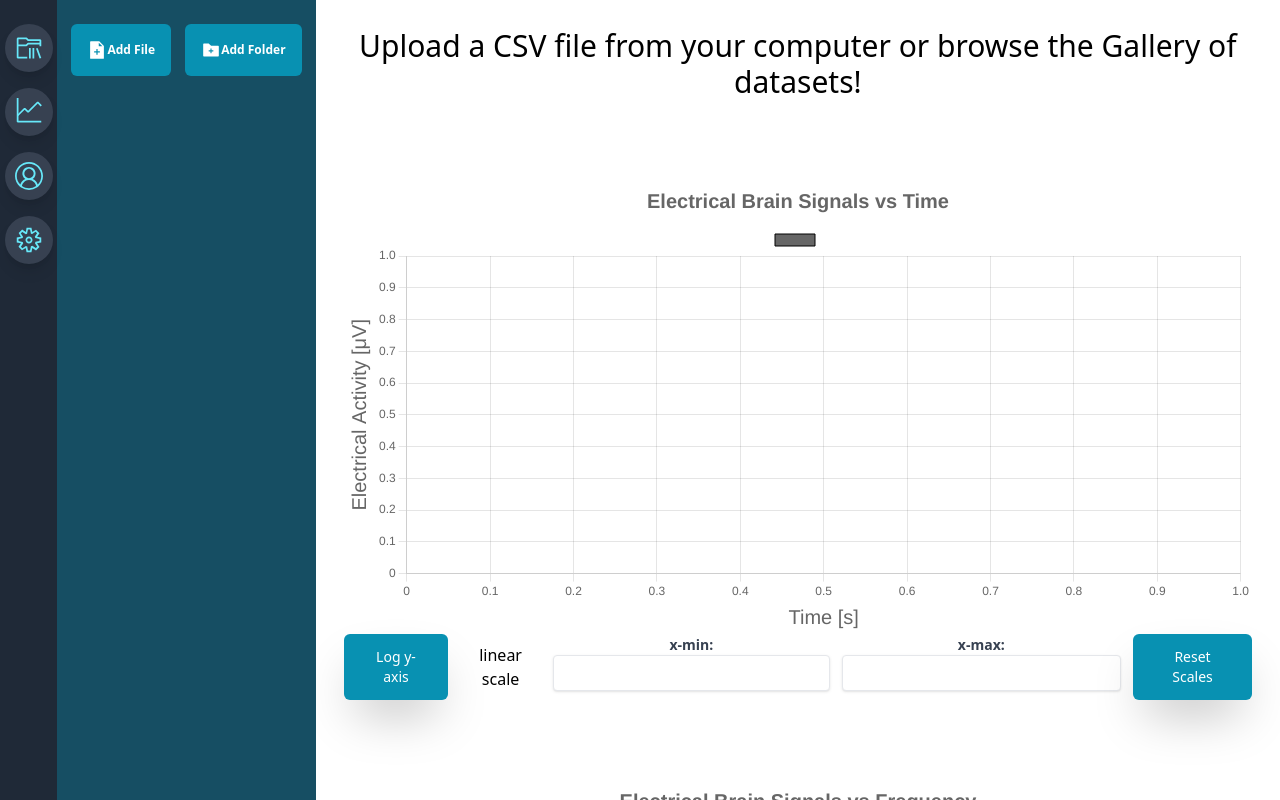
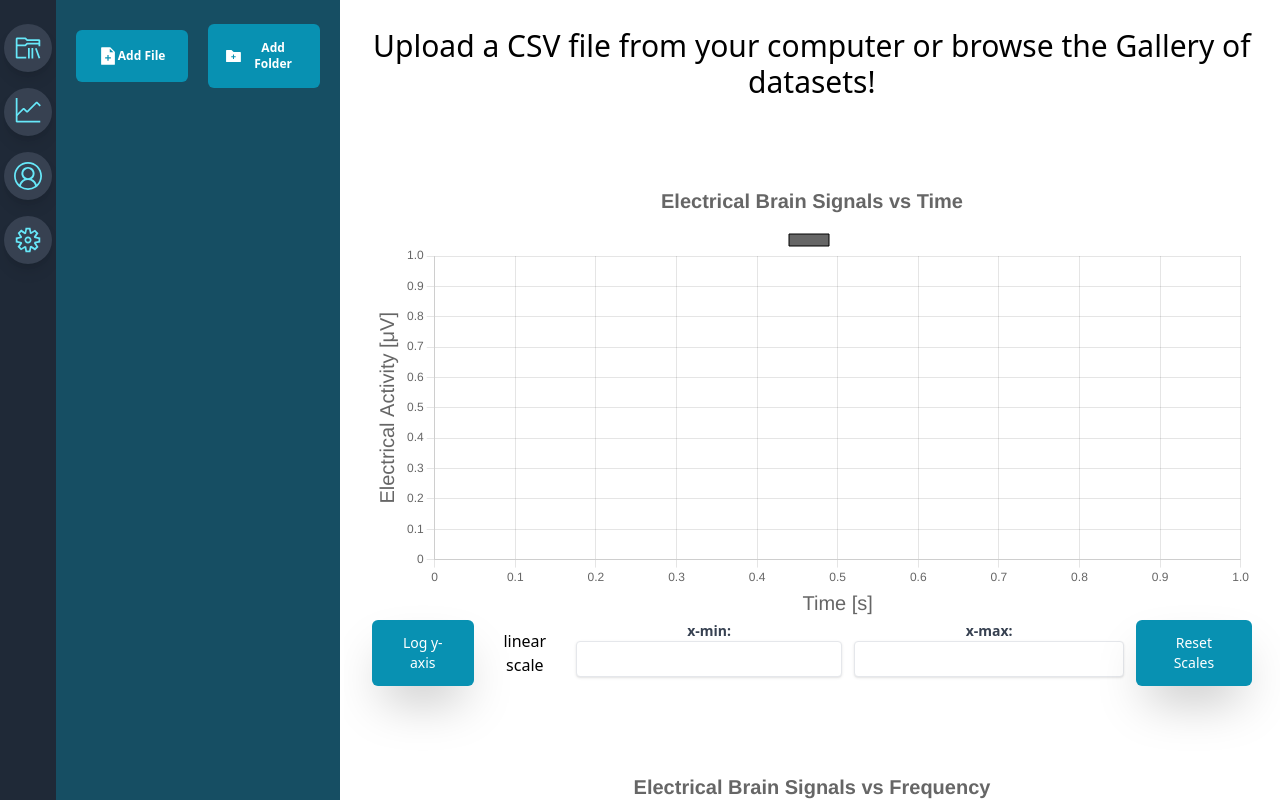
Before and after one commit to JoshWAllen/Queens-Brainwaves, a React (Create React App) app: page / in a window 1280 px wide. Both pictures are taken after a click on the element "File Explorer". Built offline with nearby package versions, Linux system fonts and the light colour scheme.

Commit message:
Added resizable functionality to the sidepanel.

```diff
--- a/src/App.js
+++ b/src/App.js
@@ -21,6 +21,8 @@ ChartJS.register(
   Tooltip,
   Legend
 ); //registering plugins
+//frequency conversion
+var fft = require("fft-js").fft;
 
 export default function App() {
   //State for the time data prop
@@ -79,9 +81,6 @@ export default function App() {
 
   //State for file explorer side panel
   const [folderFiles, setFolderFiles] = React.useState({});
-
-  //frequency conversion
-  var fft = require("fft-js").fft;
 
   //State for the frequency data prop
   const [fData, setFData] = React.useState({
@@ -213,7 +212,7 @@ export default function App() {
           setTitle={setTitle}
         />
       )}
-      <div className="flex-grow h-screen p-7 overflow-auto">
+      <div className="flex-grow h-screen p-7 overflow-auto border-none">
         <h1 className="text-3xl">{title}</h1>
         <ScatterChart chartData={data} titles={timeTitles} />
         <ScatterChart chartData={fData} titles={freqTitles} />
--- a/src/components/FileExplorer.js
+++ b/src/components/FileExplorer.js
@@ -51,7 +51,6 @@ const FileExplorer = ({
   //Take folder as input and get info from each file within it
   function folderInput(e) {
     const files = e.target.files;
-
     //loops through all files in folder and parses CSV data
     let folderData = {};
     for (let i = 0; i < files.length; i++) {
@@ -61,14 +60,12 @@ const FileExplorer = ({
         header: true,
         skipEmptyLines: true,
         complete: (results) => {
+          // console.log(file.type);
           //Filters out filetypes that are not CSV
-          if (file.type === "text/csv") {
-            folderData[file.webkitRelativePath] = { file: file, data: results };
-          }
-          if (i === files.length - 1) {
-            //code to run when all files are parsed
-            setFolderFiles(folderData);
-          }
+          // if (file.type === "text/csv") // seemed to cause issues on firefox
+          folderData[file.webkitRelativePath] = { file: file, data: results };
+
+          if (i === files.length - 1) setFolderFiles(folderData); //runs when all files are parsed
         },
       });
     }
@@ -77,7 +74,7 @@ const FileExplorer = ({
   return (
     <div>
       <div className="flex flex-row gap-1 items-center justify-evenly mx-1">
-        <label className="flex items-center my-6 font-bold p-4 text-white rounded-md bg-cyan-600 inline-block hover:bg-cyan-500">
+        <label className="flex items-center justify-center w-28 my-6 font-bold p-4 text-white rounded-md bg-cyan-600 hover:bg-cyan-500">
           <AiFillFileAdd size="20" />
           Add File
           <input
@@ -89,7 +86,7 @@ const FileExplorer = ({
             accept=".csv"
           />
         </label>
-        <label className="flex items-center my-6 font-bold p-4 text-white rounded-md bg-cyan-600 inline-block hover:bg-cyan-500">
+        <label className="flex items-center justify-center w-28 my-6 font-bold p-4 text-white rounded-md bg-cyan-600 hover:bg-cyan-500">
           <AiFillFolderAdd size="20" />
           Add Folder
           <input
--- a/src/components/SidePanel.js
+++ b/src/components/SidePanel.js
@@ -1,7 +1,9 @@
 //Will switch between file explorer, history view and more
 import React from "react";
+import { useState, useEffect, useRef, useCallback } from "react";
 import FileExplorer from "./FileExplorer";
 import Gallery from "./Gallery";
+// import "./resize.css";
 
 const SidePanel = ({
   currentPanel,
@@ -10,8 +12,48 @@ const SidePanel = ({
   setFolderFiles,
   setTitle,
 }) => {
+  const sidebarRef = useRef(null);
+  const [isResizing, setIsResizing] = useState(false);
+  const [sidebarWidth, setSidebarWidth] = useState(268);
+
+  const startResizing = useCallback((mouseDownEvent) => {
+    setIsResizing(true);
+  }, []);
+
+  const stopResizing = useCallback(() => {
+    setIsResizing(false);
+  }, []);
+
+  const resize = useCallback(
+    (mouseMoveEvent) => {
+      if (isResizing) {
+        setSidebarWidth(
+          mouseMoveEvent.clientX -
+            sidebarRef.current.getBoundingClientRect().left
+        );
+      }
+    },
+    [isResizing]
+  );
+
+  useEffect(() => {
+    window.addEventListener("mousemove", resize);
+    window.addEventListener("mouseup", stopResizing);
+    return () => {
+      window.removeEventListener("mousemove", resize);
+      window.removeEventListener("mouseup", stopResizing);
+    };
+  }, [resize, stopResizing]);
+
   return (
-    <div className="h-screen w-72 bg-cyan-900 text-xs overflow-auto text-gray-100">
+    <div
+      ref={sidebarRef}
+      className="flex-grow-0 flex-shrink-0 min-w-min max-w-lg flex flex-row bg-white z-10"
+      // className="app-sidebar"
+      style={{ width: sidebarWidth }}
+      onMouseDown={(e) => e.preventDefault()}
+    >
+      <div className="flex-auto h-screen w-72 bg-cyan-900 text-xs overflow-auto text-gray-100">
         {currentPanel === "File Explorer" && (
           <FileExplorer
             selectCurrentData={selectCurrentData}
@@ -30,6 +72,12 @@ const SidePanel = ({
           <h1 className="my-3 text-base">Settings capabilities coming soon</h1>
         )}
       </div>
+      <div
+        className="flex-grow-0 flex-shrink-0 basis-1 justify-end cursor-col-resize resize-x hover:bg-slate-200"
+        // className="app-sidebar-resizer"
+        onMouseDown={startResizing}
+      />
+    </div>
   );
 };
 
```
Lines whose indentation alone changed are shown as unchanged.
